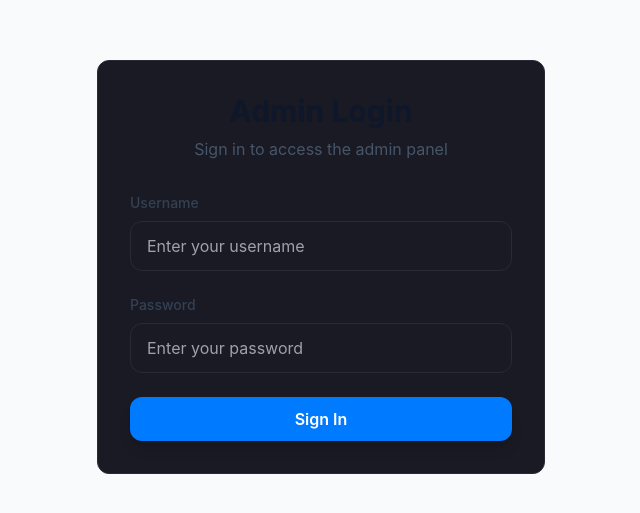
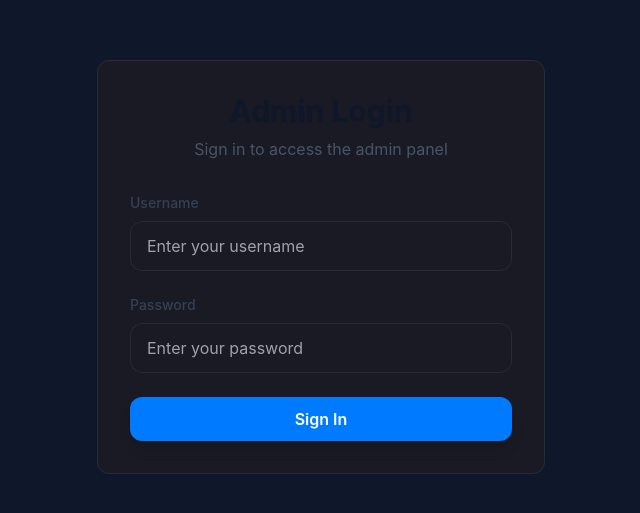
Before and after one commit to Anuradha-Herath/Portfolio, a Next.js app: page /login in a window 1280 px wide. Shown: the part 133-646 px from the top of the page, without its empty margins (319-959 px from the left). Built offline with nearby package versions, Linux system fonts and the light colour scheme.

Commit message:
fix(LoginPage): update background color for improved visibility

```diff
--- a/app/(admin)/login/page.tsx
+++ b/app/(admin)/login/page.tsx
@@ -42,7 +42,7 @@ export default function LoginPage() {
   };
 
   return (
-    <div className="min-h-screen bg-slate-50 dark:bg-slate-900 flex items-center justify-center p-4">
+    <div className="min-h-screen bg-slate-900 flex items-center justify-center p-4">
       <Card className="w-full max-w-md">
         <CardContent className="p-8">
           <div className="text-center mb-8">
```
